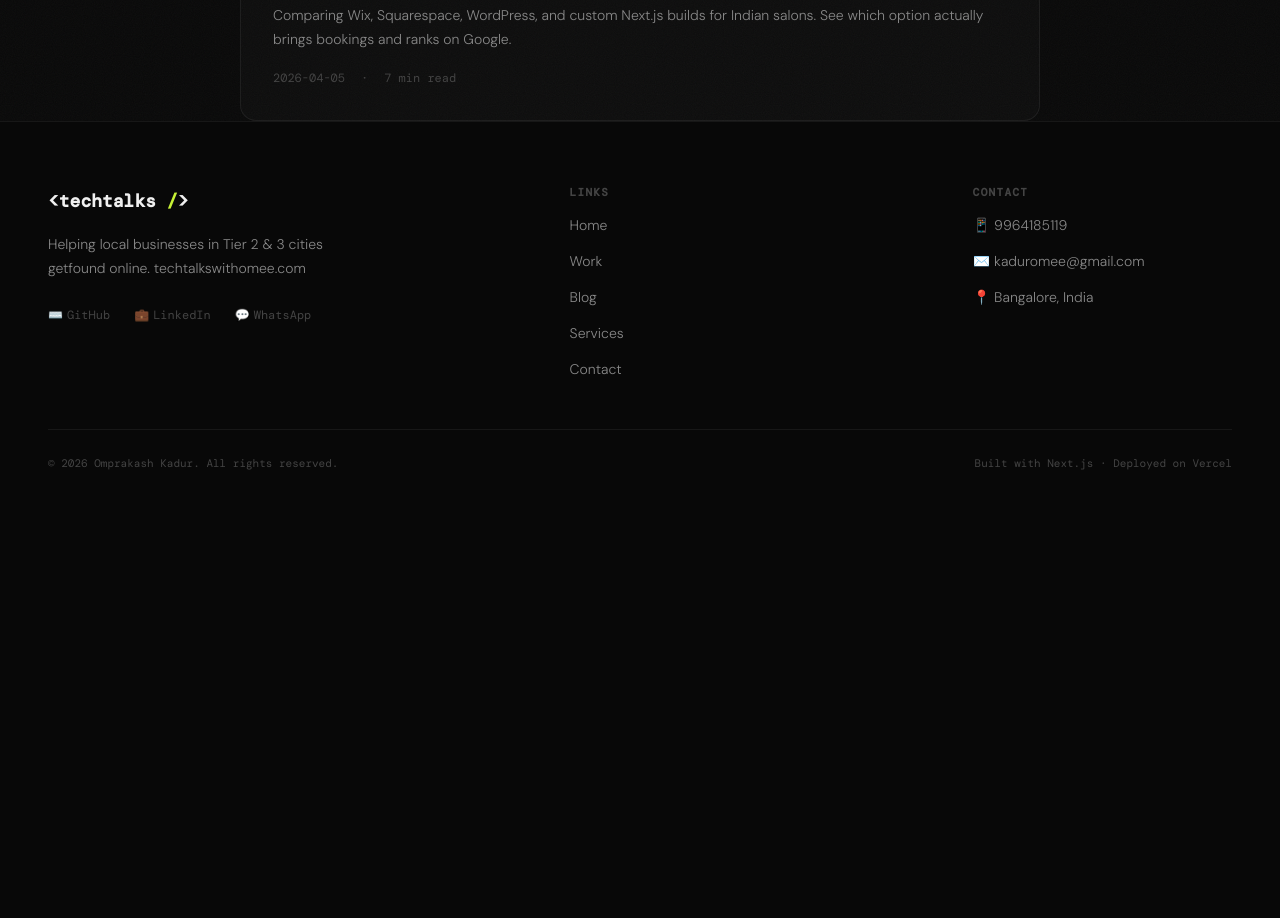
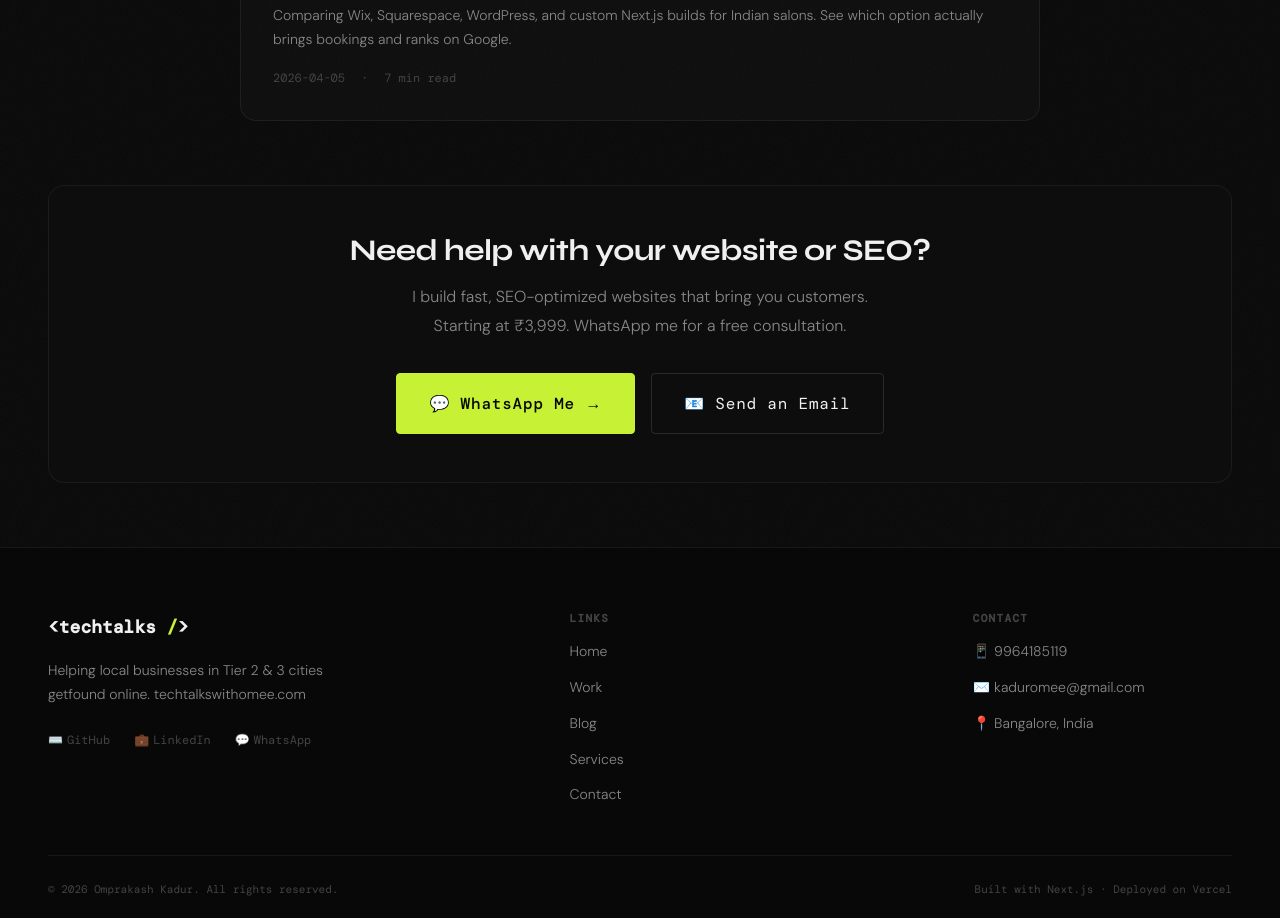
Before and after one commit to OmprakashKadur/techtalkswithomee_portfolio, a Next.js app: page /blog in a window 1280 px wide. Shown: the part 1220-2138 px from the top of the page. Before the commit the page ends 1725 px from the top, so only its background shows below. Built offline with nearby package versions, Linux system fonts and the light colour scheme; a web font is replaced by a local one.

Commit message:
feat: Add HireMeCTA component and integrate it across blog and work pages

```diff
--- a/src/app/blog/[slug]/page.tsx
+++ b/src/app/blog/[slug]/page.tsx
@@ -2,6 +2,7 @@ import type { Metadata } from "next";
 import Link from "next/link";
 import { notFound } from "next/navigation";
 import { blogPosts, getPostBySlug } from "@/data/blog";
+import HireMeCTA from "@/components/shared/HireMeCTA";
 
 interface Props {
   params: Promise<{ slug: string }>;
@@ -227,30 +228,7 @@ export default async function BlogPostPage({ params }: Props) {
           }}
         />
 
-        <div
-          style={{
-            background: "var(--black-1)",
-            border: "1px solid var(--border)",
-            borderRadius: "var(--radius-xl)",
-            padding: "var(--space-8)",
-            textAlign: "center",
-          }}
-        >
-          <h3 style={{ fontSize: "var(--text-xl)" }}>
-            Need a Website for Your Business?
-          </h3>
-          <p style={{ marginTop: "var(--space-3)" }}>
-            I build fast, SEO-optimized websites for local businesses in India.
-            Starting at ₹3,999.
-          </p>
-          <Link
-            href="/#contact"
-            className="btn btn-primary"
-            style={{ marginTop: "var(--space-6)" }}
-          >
-            Get a Free Quote →
-          </Link>
-        </div>
+        <HireMeCTA text="Need a Website for Your Business?" />
       </article>
     </div>
   );
--- a/src/app/blog/page.tsx
+++ b/src/app/blog/page.tsx
@@ -1,6 +1,7 @@
 import type { Metadata } from "next";
 import Link from "next/link";
 import { blogPosts } from "@/data/blog";
+import HireMeCTA from "@/components/shared/HireMeCTA";
 
 export const metadata: Metadata = {
   title: "Blog | Web Development Tips for Local Businesses — techtalkswithomee.com",
@@ -123,6 +124,7 @@ export default function BlogPage() {
           ))}
         </div>
       </div>
+      <HireMeCTA text="Need help with your website or SEO?" />
     </div>
   );
 }
--- a/src/app/page.tsx
+++ b/src/app/page.tsx
@@ -6,6 +6,7 @@ import TechStack from "@/components/home/TechStack";
 import WorkPreview from "@/components/home/WorkPreview";
 import Pricing from "@/components/home/Pricing";
 import FinalCTA from "@/components/home/FinalCTA";
+import HireMeCTA from "@/components/shared/HireMeCTA";
 
 const faqSchema = {
   "@context": "https://schema.org",
@@ -62,6 +63,49 @@ const faqSchema = {
   ],
 };
 
+const localBusinessSchema = {
+  "@context": "https://schema.org",
+  "@type": "LocalBusiness",
+  name: "techtalkswithomee - Web Development Services",
+  image: "https://www.techtalkswithomee.com/og-image.jpg",
+  url: "https://www.techtalkswithomee.com",
+  telephone: "+91-9964185119",
+  email: "kaduromee@gmail.com",
+  priceRange: "₹₹",
+  address: {
+    "@type": "PostalAddress",
+    streetAddress: "Bangalore",
+    addressLocality: "Bangalore",
+    addressRegion: "Karnataka",
+    postalCode: "560001",
+    addressCountry: "IN",
+  },
+  geo: {
+    "@type": "GeoCoordinates",
+    latitude: "12.9716",
+    longitude: "77.5946",
+  },
+  openingHoursSpecification: [
+    {
+      "@type": "OpeningHoursSpecification",
+      dayOfWeek: ["Monday", "Tuesday", "Wednesday", "Thursday", "Friday"],
+      opens: "09:00",
+      closes: "18:00",
+    },
+  ],
+  serviceType: [
+    "Website Development",
+    "SEO Services",
+    "Google Business Profile Setup",
+    "WhatsApp Integration",
+    "Local SEO",
+  ],
+  areaServed: {
+    "@type": "City",
+    name: "Bangalore",
+  },
+};
+
 export default function Home() {
   return (
     <>
@@ -69,12 +113,17 @@ export default function Home() {
         type="application/ld+json"
         dangerouslySetInnerHTML={{ __html: JSON.stringify(faqSchema) }}
       />
+      <script
+        type="application/ld+json"
+        dangerouslySetInnerHTML={{ __html: JSON.stringify(localBusinessSchema) }}
+      />
       <Hero />
       <Marquee />
       <About />
       <Services />
       <TechStack />
       <WorkPreview />
+      <HireMeCTA />
       {/* <Pricing /> */}
       <FinalCTA />
     </>
--- a/src/app/work/[slug]/page.tsx
+++ b/src/app/work/[slug]/page.tsx
@@ -3,6 +3,7 @@ import Image from "next/image";
 import Link from "next/link";
 import { notFound } from "next/navigation";
 import { projects } from "@/data/projects";
+import HireMeCTA from "@/components/shared/HireMeCTA";
 
 interface Props {
   params: Promise<{ slug: string }>;
@@ -277,6 +278,7 @@ export default async function ProjectDetailPage({ params }: Props) {
           </div>
         )}
       </div>
+      <HireMeCTA text={`Want a ${project.category} website like this?`} />
     </div>
   );
 }
--- a/src/app/work/page.tsx
+++ b/src/app/work/page.tsx
@@ -1,5 +1,6 @@
 import type { Metadata } from "next";
 import WorkPageClient from "./WorkPageClient";
+import HireMeCTA from "@/components/shared/HireMeCTA";
 
 export const metadata: Metadata = {
   title: "Projects & Client Sites | Omprakash Kadur — techtalkswithomee.com",
@@ -33,5 +34,10 @@ export const metadata: Metadata = {
 };
 
 export default function WorkPage() {
-  return <WorkPageClient />;
+  return (
+    <>
+      <WorkPageClient />
+      <HireMeCTA text="Want a website like these?" />
+    </>
+  );
 }
--- /dev/null
+++ b/src/components/shared/HireMeCTA.tsx
@@ -0,0 +1,79 @@
+import Link from "next/link";
+
+interface HireMeCTAProps {
+  variant?: "primary" | "outline" | "section";
+  text?: string;
+}
+
+export default function HireMeCTA({
+  variant = "section",
+  text = "Ready to grow your business online?",
+}: HireMeCTAProps) {
+  if (variant === "section") {
+    return (
+      <section
+        style={{
+          padding: "var(--space-16) 0",
+          textAlign: "center",
+        }}
+      >
+        <div className="container">
+          <div
+            style={{
+              background: "var(--black-1)",
+              border: "1px solid var(--border)",
+              borderRadius: "var(--radius-xl)",
+              padding: "var(--space-12) var(--space-8)",
+            }}
+          >
+            <h2 style={{ fontSize: "var(--text-3xl)" }}>
+              {text}
+            </h2>
+            <p
+              style={{
+                marginTop: "var(--space-4)",
+                maxWidth: "500px",
+                margin: "var(--space-4) auto 0",
+              }}
+            >
+              I build fast, SEO-optimized websites that bring you customers.
+              Starting at ₹3,999. WhatsApp me for a free consultation.
+            </p>
+            <div
+              style={{
+                display: "flex",
+                justifyContent: "center",
+                gap: "var(--space-4)",
+                marginTop: "var(--space-8)",
+                flexWrap: "wrap",
+              }}
+            >
+              <a
+                href="https://wa.me/919964185119?text=Hi%20Omprakash,%20I%20need%20a%20website%20for%20my%20business."
+                target="_blank"
+                rel="noopener noreferrer"
+                className="btn btn-primary btn-lg"
+              >
+                💬 WhatsApp Me →
+              </a>
+              <Link href="/#contact" className="btn btn-outline btn-lg">
+                📧 Send an Email
+              </Link>
+            </div>
+          </div>
+        </div>
+      </section>
+    );
+  }
+
+  return (
+    <a
+      href="https://wa.me/919964185119?text=Hi%20Omprakash,%20I%20need%20a%20website%20for%20my%20business."
+      target="_blank"
+      rel="noopener noreferrer"
+      className={variant === "primary" ? "btn btn-primary" : "btn btn-outline"}
+    >
+      Hire Me →
+    </a>
+  );
+}
```
